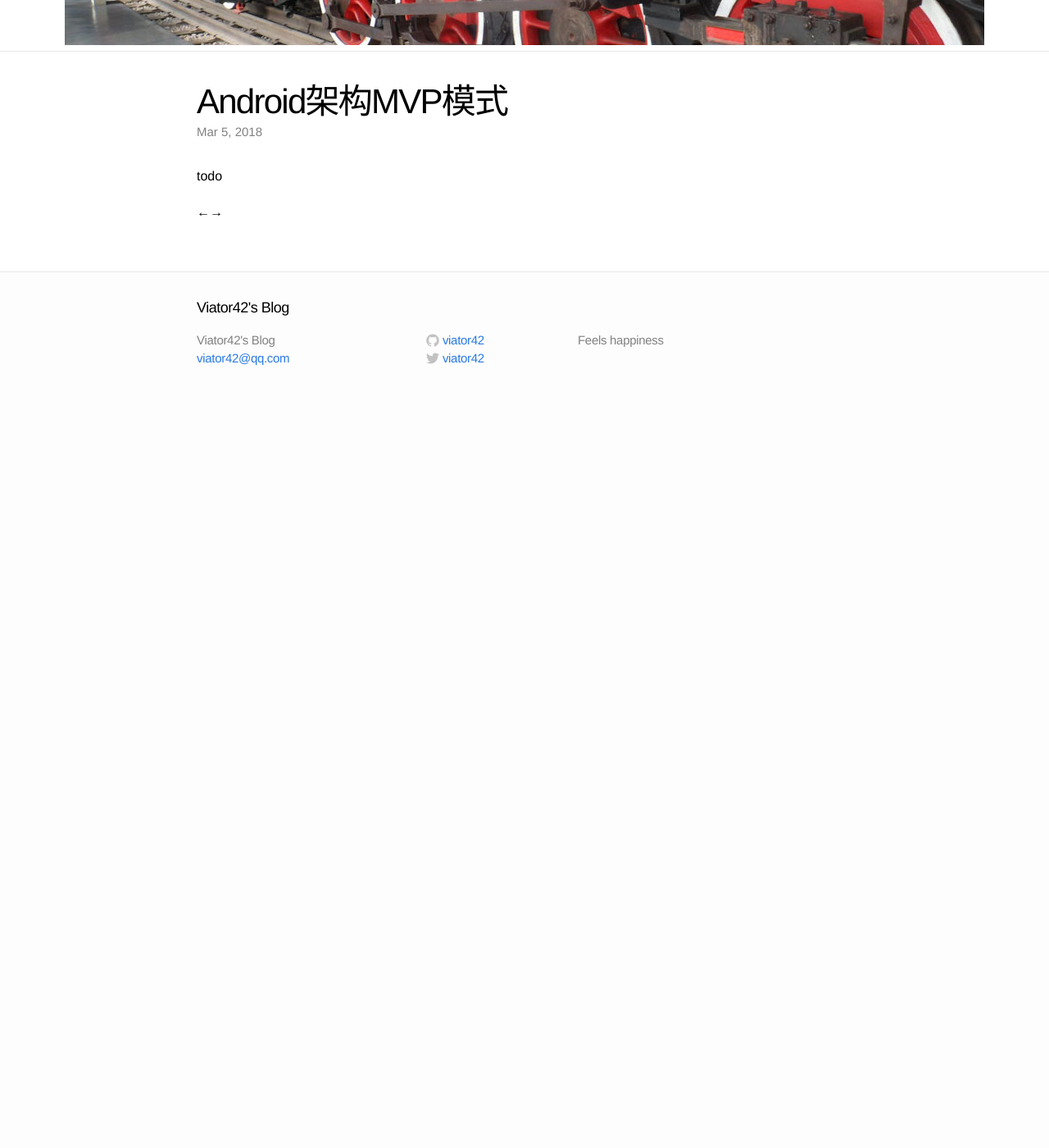
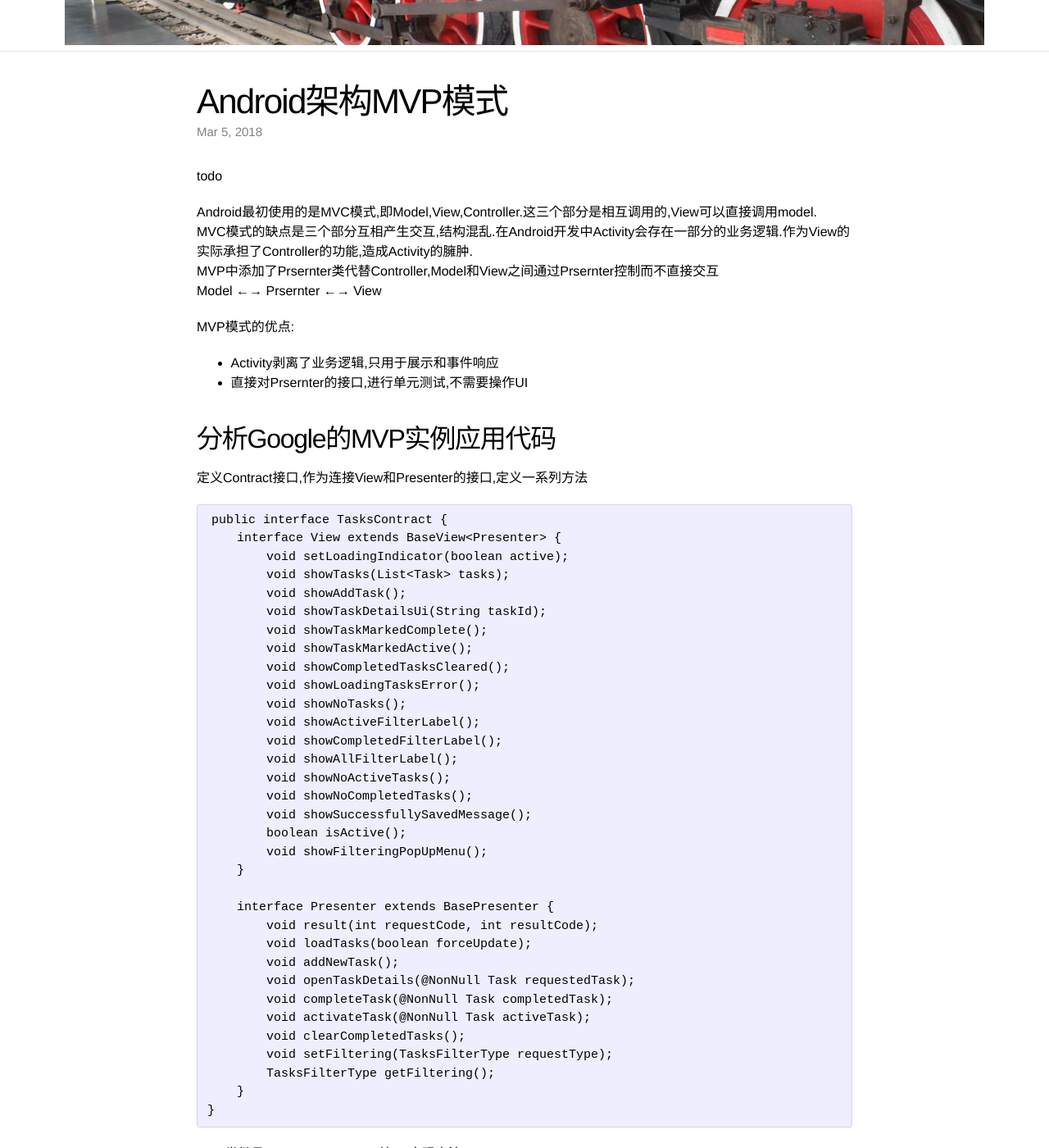
Before and after one commit to viator42/viator42.github.io, a Jekyll site: the page built from _posts/2018-3-5-android-mvp.markdown, in a window 1280 px wide and 1400 px high, scrolled down 270 px. Shown: the whole window at 82% size. Built offline with Jekyll 4.4.1, drawn with Linux system fonts in a browser that asks for light colours; before the commit the page ends 900 px from its top, so only the background shows below that; some of the changed text lies outside the part shown.

Commit message:
update post

```diff
--- a/_posts/2014-4-4-android-note.markdown
+++ b/_posts/2014-4-4-android-note.markdown
@@ -13,6 +13,11 @@ categories: android
 	Button btn1 = findViewById(R.id.btn1);
 
 ## Activity 相关
+
+### Activity的生命周期
+
+activity第一次创建时调用onCreate(), 经过onStart() 、onResume()变成foreground process（前景模式）。 弹出对话框时activity变成visible process（可见模式）,调用onPause().对话框交互结束调用onResume()返回前景模式.跳转到其他activity的时候调用onStop().跳转回来的时候经过
+onRestart(), onStart() 、onResume().Activity被结束的时候调用onDestroy().
 
 Actitity之间跳转,分为显式跳转和隐式跳转
 
--- a/_posts/2018-3-5-android-mvp.markdown
+++ b/_posts/2018-3-5-android-mvp.markdown
@@ -6,4 +6,97 @@ categories: Android
 ---
 todo
 
-←→
+Android最初使用的是MVC模式,即Model,View,Controller.这三个部分是相互调用的,View可以直接调用model.
+MVC模式的缺点是三个部分互相产生交互,结构混乱.在Android开发中Activity会存在一部分的业务逻辑.作为View的实际承担了Controller的功能,造成Activity的臃肿.
+MVP中添加了Prsernter类代替Controller,Model和View之间通过Prsernter控制而不直接交互
+Model ←→ Prsernter ←→ View
+
+MVP模式的优点:
+
+* Activity剥离了业务逻辑,只用于展示和事件响应
+* 直接对Prsernter的接口,进行单元测试,不需要操作UI
+
+## 分析Google的MVP实例应用代码
+
+定义Contract接口,作为连接View和Presenter的接口,定义一系列方法
+
+    public interface TasksContract {
+        interface View extends BaseView<Presenter> {
+            void setLoadingIndicator(boolean active);
+            void showTasks(List<Task> tasks);
+            void showAddTask();
+            void showTaskDetailsUi(String taskId);
+            void showTaskMarkedComplete();
+            void showTaskMarkedActive();
+            void showCompletedTasksCleared();
+            void showLoadingTasksError();
+            void showNoTasks();
+            void showActiveFilterLabel();
+            void showCompletedFilterLabel();
+            void showAllFilterLabel();
+            void showNoActiveTasks();
+            void showNoCompletedTasks();
+            void showSuccessfullySavedMessage();
+            boolean isActive();
+            void showFilteringPopUpMenu();
+        }
+
+        interface Presenter extends BasePresenter {
+            void result(int requestCode, int resultCode);
+            void loadTasks(boolean forceUpdate);
+            void addNewTask();
+            void openTaskDetails(@NonNull Task requestedTask);
+            void completeTask(@NonNull Task completedTask);
+            void activateTask(@NonNull Task activeTask);
+            void clearCompletedTasks();
+            void setFiltering(TasksFilterType requestType);
+            TasksFilterType getFiltering();
+        }
+    }
+
+View类继承TasksContract.View接口,实现方法
+
+    public class TasksFragment extends Fragment implements TasksContract.View {
+        @Override
+        public void showActiveFilterLabel() {
+            mFilteringLabelView.setText(getResources().getString(R.string.label_active));
+        }
+
+        @Override
+        public void showCompletedFilterLabel() {
+            mFilteringLabelView.setText(getResources().getString(R.string.label_completed));
+        }
+
+        @Override
+        public void showAllFilterLabel() {
+            mFilteringLabelView.setText(getResources().getString(R.string.label_all));
+        }
+
+        @Override
+        public void showAddTask() {
+            Intent intent = new Intent(getContext(), AddEditTaskActivity.class);
+            startActivityForResult(intent, AddEditTaskActivity.REQUEST_ADD_TASK);
+        }
+
+    }
+
+Presenter类继承TasksContract.Presenter接口并实现方法
+
+public class TasksPresenter implements TasksContract.Presenter {
+    private final TasksContract.View mTasksView;
+
+    public TasksPresenter(@NonNull TasksRepository tasksRepository, @NonNull TasksContract.View tasksView) {
+        mTasksRepository = checkNotNull(tasksRepository, "tasksRepository cannot be null");
+        mTasksView = checkNotNull(tasksView, "tasksView cannot be null!");
+        mTasksView.setPresenter(this);
+    }
+
+
+     @Override
+    public void loadTasks(boolean forceUpdate) {
+        // Simplification for sample: a network reload will be forced on first load.
+        loadTasks(forceUpdate || mFirstLoad, true);
+        mFirstLoad = false;
+    }
+
+}
```
